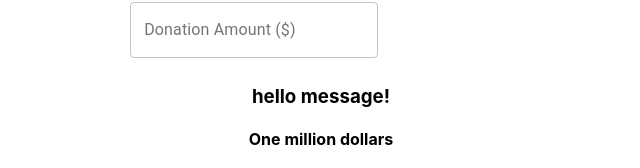
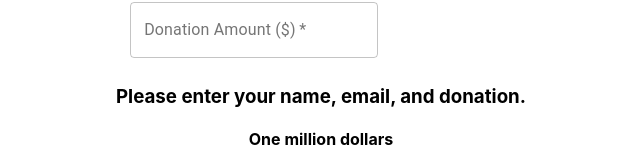
Before and after one commit to lc00/raffle-app-frontend, a React (Create React App) app: page / in a window 1280 px wide. Shown: the part 174-342 px from the top of the page, without its empty margins (319-959 px from the left). Built offline with nearby package versions, Linux system fonts and the light colour scheme.

Commit message:
added required to name/email/donation; added logic to display message for the required user info or if all are entered

```diff
--- a/src/App.js
+++ b/src/App.js
@@ -13,9 +13,9 @@ class App extends React.Component {
       email: "",
       donationAmount: "",
       tiers: {
-        oneDollar: 1,
-        fiveDollar: 10,
-        tenDollar: 25
+        1: 1,
+        5: 10,
+        10: 25
       },
       prizes: [
         {
--- a/src/Home.js
+++ b/src/Home.js
@@ -11,7 +11,7 @@ export default function Home(props) {
         <UserForm info={props.info} allFunc={props.allFunc}/>
         <Tiers />
       </div>
-        <TopMessage />
+        <TopMessage info={props.info} />
         <Prizes prizes={props.info.prizes} />
         {/* <BottomMessage /> */}
         {/* <Buttons /> */}
--- a/src/TopMessage.js
+++ b/src/TopMessage.js
@@ -1,7 +1,51 @@
 import React from "react";
 
 export default function TopMessage(props) {
-  return(
-    <h3>hello message!</h3>
+  let str = ''
+  let newStr = ''
+  let arr = []
+
+  // validate email format
+
+
+  if(!props.info.name)
+    arr.push('name')
+  if(!props.info.email)
+    arr.push('email')
+  if(!props.info.donationAmount)
+    arr.push('donation')
+
+    switch (arr.length) {
+      case 1:
+        newStr = "Please enter your " + arr.join() + '.'
+        break
+      case 2:
+        newStr = "Please enter your " + arr.join(' and ') + '.'
+        break
+      case 3:
+        // newArr.push(arr[0])
+        // newArr.push(arr[1])
+        // newArr.join(', ')
+        newStr = `Please enter your ${arr[0]}, ${arr[1]}, and ${arr[2]}.`
+        break
+      case 0:
+      default:
+        newStr = `Thanks! You have 1 tickets to spend.`
+        break
+  }
+  return (
+    <h3>{newStr}</h3>
   )
+
+  // if(props.info.name && props.info.email && props.info.donationAmount) {
+  //   return (
+  //     <h3>Thanks! You have 1 tickets to spend.</h3>
+
+  //     // <h3>Thanks! You have ${props.tiers[props.donationAmount]} tickets to spend.</h3>
+  //   )
+  // } else {
+  //   return (
+  //     <h3>Please enter your {str}</h3>
+  //   )
+  // }
 }
--- a/src/UserForm.js
+++ b/src/UserForm.js
@@ -48,6 +48,7 @@ export default function UserForm(props) {
   return (
     <form className={classes.container} noValidate autoComplete="off">
       <TextField
+        required
         id="outlined-name"
         label="Name"
         className={classes.textField}
@@ -57,6 +58,7 @@ export default function UserForm(props) {
         variant="outlined"
       />
       <TextField
+        required
         id="outlined-email"
         label="Email"
         className={classes.textField}
@@ -66,6 +68,7 @@ export default function UserForm(props) {
         variant="outlined"
       />
       <TextField
+        required
         id="outlined-donation-amount"
         label="Donation Amount ($)"
         className={classes.textField}
```
